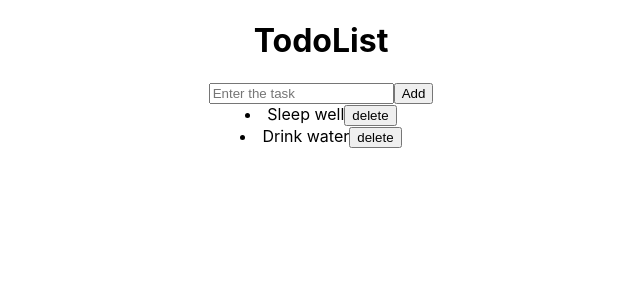
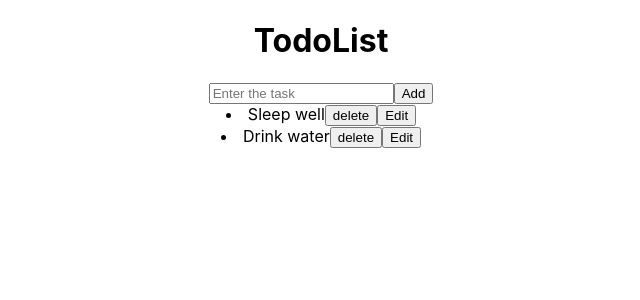
Before and after one commit to indar12/Roc_Todo, a React (Create React App) app: page / in a window 1280 px wide. Shown: the top 300 px of the page, without its empty margins (319-959 px from the left). Built offline with nearby package versions, Linux system fonts and the light colour scheme.

Commit message:
edit option with manual edited text is working properly

```diff
--- a/src/components/Todo.js
+++ b/src/components/Todo.js
@@ -13,6 +13,17 @@ function Todo() {
     })
     setTodoItems(newState);
   }
+  function editFunc(idToEdit,editedText){
+    console.log("id",idToEdit);
+    const newState = todoItems.map((todoItem)=>{
+       if(todoItem.id===idToEdit)
+       {
+        return { ...todoItem,taskName: editedText}
+       }
+       return todoItem;
+    })
+    setTodoItems(newState);
+  }
   return (
     <div>
       <h1>TodoList</h1>
@@ -21,7 +32,7 @@ function Todo() {
       <br></br>
       <div>
         {todoItems.map(({ id,taskName }) => {
-          return <TodoItem id={id} taskName={taskName} deleteFunc={deleteFunc}/>;
+          return <TodoItem id={id} taskName={taskName} deleteFunc={deleteFunc} editFunc={editFunc}/>;
         })}
       </div>
     </div>
--- a/src/components/TodoItem.js
+++ b/src/components/TodoItem.js
@@ -1,6 +1,6 @@
 import React from "react";
 
-function TodoItem({ id, taskName, deleteFunc}) {
+function TodoItem({ id, taskName, deleteFunc, editFunc }) {
   return (
     <div className="TodoItems">
       <li>
@@ -13,6 +13,13 @@ function TodoItem({ id, taskName, deleteFunc}) {
         >
           delete
         </button>
+        <button
+          onClick={() => {
+            editFunc(id, "edittext");
+          }}
+        >
+          Edit
+        </button>
       </li>
     </div>
   );
```
